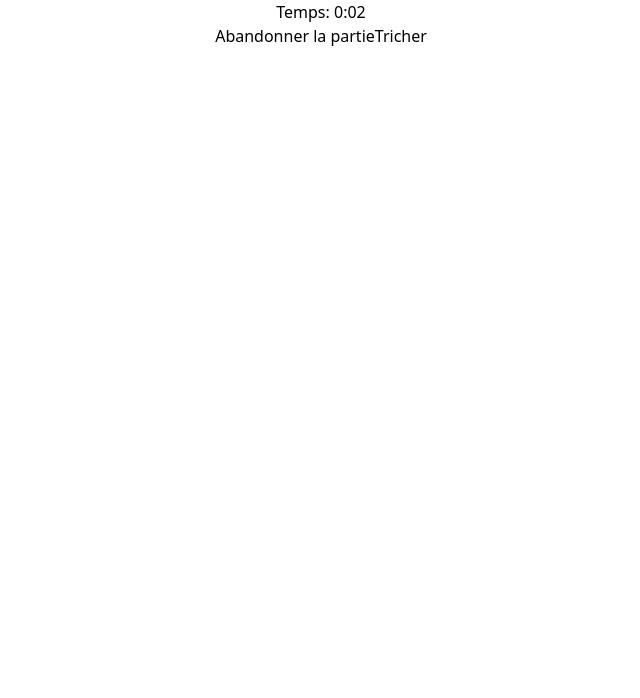
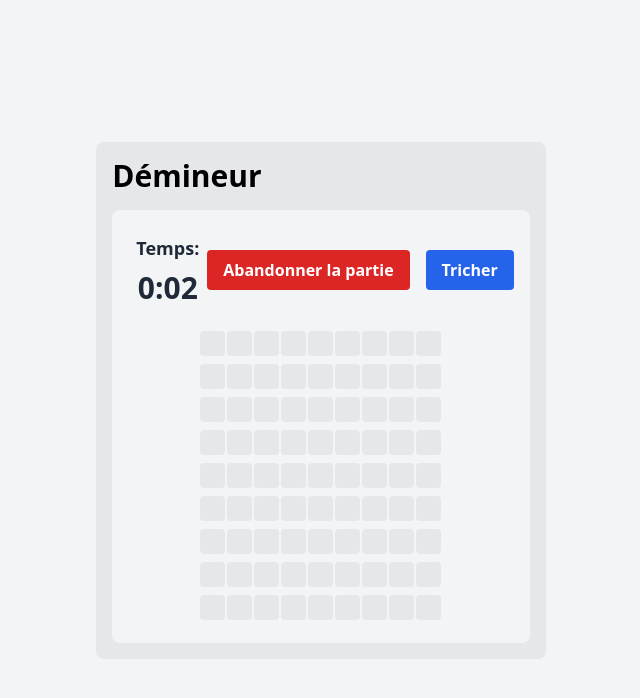
Before and after one commit to Toxiano/demineur, a React (Create React App) app: page / in a window 1280 px wide. Both pictures are taken after a click on the button "Lancer la partie". Shown: the top 698 px of the page, without its empty margins (319-959 px from the left). Built offline with nearby package versions, Linux system fonts and the light colour scheme.

Commit message:
impove style css and some impoves

```diff
--- a/src/components/App.tsx
+++ b/src/components/App.tsx
@@ -1,30 +1,28 @@
-import React, { useState } from "react";
+import React, {useState} from "react";
 import Board from "./Board";
 
 function App() {
     const [gameStarted, setGameStarted] = useState(false);
     const [level, setLevel] = useState("easy");
 
-  const startGame = () => {
-    setGameStarted(true);
-  };
-
     return (
-    <div className="App">
+        <div className="flex flex-col items-center justify-center min-h-screen bg-gray-100">
             {gameStarted ? (
-        <>
-          <Board level={level} />
-        </>
+                <div className="bg-gray-200 rounded-lg p-4">
+                    <h1 className="text-3xl font-bold mb-4">Démineur</h1>
+                    <Board level={level}/>
+                </div>
             ) : (
-        <div>
-          <h1>Démineur</h1>
-          <div>
-            <label htmlFor="level">Choisir le niveau</label>
+                <div className="bg-gray-200 rounded-lg p-4">
+                    <h1 className="text-3xl font-bold mb-4">Démineur</h1>
+                    <div className="mb-4">
+                        <label className="mr-2 font-bold" htmlFor="level">Choisir le niveau:</label>
                         <select
                             name="level"
                             id="level"
                             value={level}
                             onChange={e => setLevel(e.target.value)}
+                            className="border border-gray-400 rounded p-1"
                         >
                             <option value="easy">Facile</option>
                             <option value="medium">Moyen</option>
@@ -32,11 +30,14 @@ function App() {
                             <option value="master">Maître</option>
                         </select>
                     </div>
-          <button onClick={startGame}>Lancer la partie</button>
+                    <button className="bg-blue-600 hover:bg-blue-700 text-white font-bold py-2 px-4 rounded"
+                            onClick={() => setGameStarted(true)}>Lancer la partie
+                    </button>
                 </div>
             )}
         </div>
     );
+
 }
 
 export default App;
--- a/src/components/Board.tsx
+++ b/src/components/Board.tsx
@@ -157,11 +157,19 @@ const Board = ({level}: any) => {
     }, [board, gameOver, isWin]);
 
     return (
-        <div>
-            <Timer time={time}/>
-            <div style={{margin: '0 auto', width: boardWidth + 'px'}}>
-                <button onClick={resetBoard}>Abandonner la partie</button>
-                <button onClick={revealBombs}>Tricher</button>
+        <div className="bg-gray-100 rounded-lg p-4">
+            <div className="flex justify-between items-center mb-4">
+                <Timer time={time}/>
+                <div className="space-x-4">
+                    <button className="bg-red-600 hover:bg-red-700 text-white font-bold py-2 px-4 rounded"
+                            onClick={resetBoard}>Abandonner la partie
+                    </button>
+                    <button className="bg-blue-600 hover:bg-blue-700 text-white font-bold py-2 px-4 rounded"
+                            onClick={revealBombs}>Tricher
+                    </button>
+                </div>
+            </div>
+            <div className="flex justify-center">
                 <table>
                     <tbody>
                     {board.map((row, y) => (
@@ -169,8 +177,16 @@ const Board = ({level}: any) => {
                             {row.map((cell, x) => (
                                 <td key={x}>
                                     <button
+                                        className={`${
+                                            cell && cell.revealed
+                                                ? cell.type === "bomb"
+                                                    ? "bg-red-600"
+                                                    : "bg-gray-400"
+                                                : "bg-gray-200 hover:bg-gray-300"
+                                        } text-white font-bold rounded`}
                                         style={{width: '25px', height: '25px'}}
                                         onClick={() => handleClick(x, y)}
+                                        disabled={cell && cell.revealed}
                                     >
                                         {cell && cell.revealed ? (
                                             cell.type === "bomb" ? "💣" : cell.count
@@ -185,6 +201,7 @@ const Board = ({level}: any) => {
             </div>
         </div>
     );
+
 };
 
 
--- a/src/components/Options.tsx
+++ b/src/components/Options.tsx
@@ -6,16 +6,30 @@ const Options = (props: any) => {
     };
 
     return (
-        <div>
-            <h2>Choisissez la difficulté :</h2>
-            <select onChange={handleDifficultyChange}>
-                <option value="beginner">Débutant</option>
-                <option value="intermediate">Intermédiaire</option>
-                <option value="expert">Expert</option>
-                <option value="master">Maître</option>
-            </select>
+        <div className="bg-gray-100 rounded-lg p-4">
+            <h2 className="text-xl font-bold mb-2">Choisissez la difficulté :</h2>
+            <div className="relative inline-flex rounded-md">
+                <select
+                    className="border-gray-400 bg-white px-4 py-2 pr-8 rounded-md shadow-sm focus:outline-none focus:ring-2 focus:ring-blue-500 focus:border-blue-500"
+                    onChange={handleDifficultyChange}
+                >
+                    <option value="beginner">Débutant</option>
+                    <option value="intermediate">Intermédiaire</option>
+                    <option value="expert">Expert</option>
+                    <option value="master">Maître</option>
+                </select>
+                <div className="absolute inset-y-0 right-0 flex items-center px-2 pointer-events-none">
+                    <svg className="h-4 w-4 text-gray-400" xmlns="http://www.w3.org/2000/svg" viewBox="0 0 20 20"
+                         fill="currentColor">
+                        <path fillRule="evenodd"
+                              d="M6.293 7.293a1 1 0 011.414 0L10 9.586l2.293-2.293a1 1 0 011.414 1.414l-3 3a1 1 0 01-1.414 0l-3-3a1 1 0 010-1.414z"
+                              clipRule="evenodd"/>
+                    </svg>
+                </div>
+            </div>
         </div>
     );
+
 };
 
 export default Options;
--- a/src/components/Timer.tsx
+++ b/src/components/Timer.tsx
@@ -1,13 +1,18 @@
-import React, {Fragment} from 'react';
+import React from 'react';
 
-const Timer = ({time}: any) => {
+interface TimerProps {
+    time: number;
+}
+
+const Timer = ({time}: TimerProps) => {
     const minutes = Math.floor(time / 60);
     const seconds = time % 60;
 
     return (
-        <Fragment>
-            <h2>Temps: {minutes}:{seconds < 10 ? `0${seconds}` : seconds}</h2>
-        </Fragment>
+        <div className="bg-gray-100 p-2 rounded-lg text-center">
+            <p className="text-gray-800 font-bold text-lg mb-2">Temps: </p>
+            <p className="text-gray-800 font-bold text-3xl">{minutes}:{seconds < 10 ? `0${seconds}` : seconds}</p>
+        </div>
     );
 };
 
--- a/src/styles/App.css
+++ /dev/null
@@ -1,38 +0,0 @@
-.App {
-  text-align: center;
-}
-
-.App-logo {
-  height: 40vmin;
-  pointer-events: none;
-}
-
-@media (prefers-reduced-motion: no-preference) {
-  .App-logo {
-    animation: App-logo-spin infinite 20s linear;
-  }
-}
-
-.App-header {
-  background-color: #282c34;
-  min-height: 100vh;
-  display: flex;
-  flex-direction: column;
-  align-items: center;
-  justify-content: center;
-  font-size: calc(10px + 2vmin);
-  color: white;
-}
-
-.App-link {
-  color: #61dafb;
-}
-
-@keyframes App-logo-spin {
-  from {
-    transform: rotate(0deg);
-  }
-  to {
-    transform: rotate(360deg);
-  }
-}
--- a/src/styles/index.css
+++ b/src/styles/index.css
@@ -1,7 +1,3 @@
 @tailwind base;
 @tailwind components;
 @tailwind utilities;
-
-.App {
-    text-align: center;
-}
```
Lines whose indentation alone changed are shown as unchanged.
